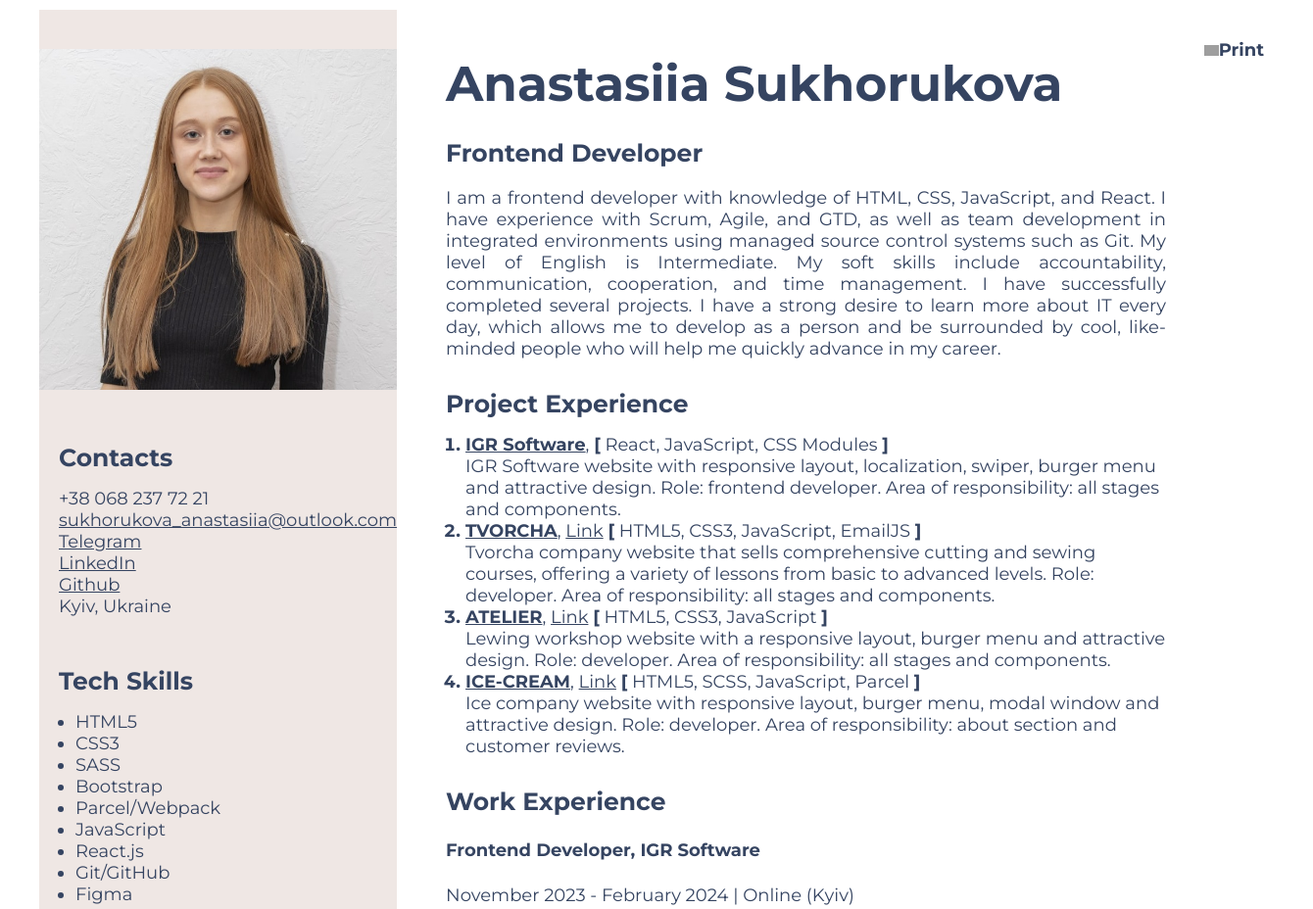
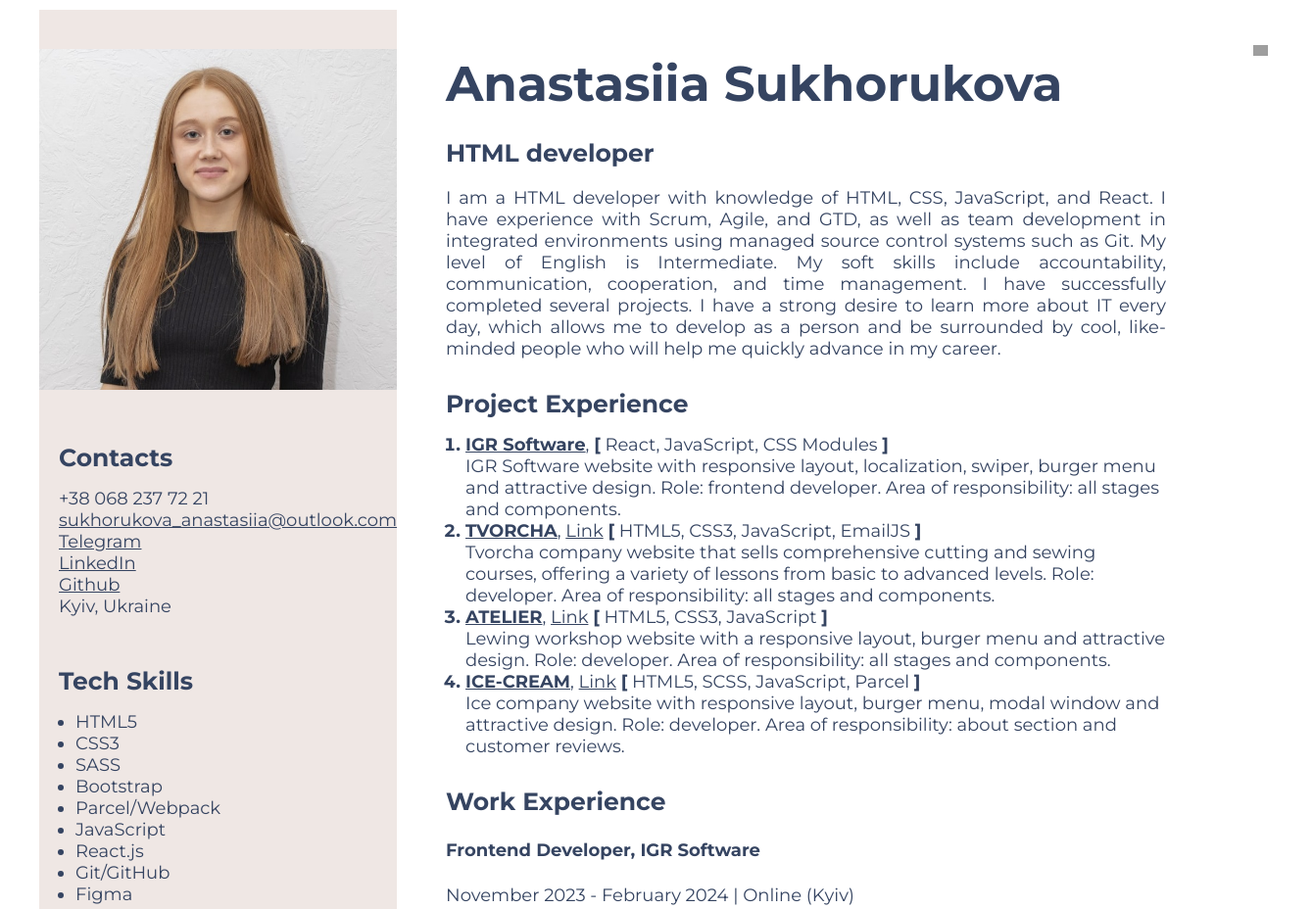
Before and after one commit to hrlnqnn/resume, a plain HTML site: page index.html in a window 1280 px wide. Shown: the top 928 px of the page at 98% size, 1340 px wide, since content can reach past the window. Drawn offline with Linux system fonts and the light colour scheme; grey boxes are pictures that could not be loaded.

Commit message:
change styles of the  print link

```diff
--- a/css/style.css
+++ b/css/style.css
@@ -48,7 +48,7 @@ span {
   font-size: 15px;
   font-weight: 700;
   /* line-height: 16px; */
-  color: var(--main-txt-color);
+  color: transparent;
   margin-bottom: 10px;
   text-decoration: none;
   text-align: left;
@@ -58,7 +58,7 @@ span {
   font-size: large;
   position: absolute;
   top: 30px;
-  right: -50px;
+  right: -100px;
 }
 
 .main-content-title {
--- a/index.html
+++ b/index.html
@@ -5,7 +5,7 @@
     <meta charset="UTF-8">
     <meta http-equiv="X-UA-Compatible" content="IE=edge">
     <meta name="viewport" content="width=device-width, initial-scale=1.0">
-    <title>CV Sukhorukova Anastasiia Frontend Developer</title>
+    <title>CV Sukhorukova Anastasiia HTML developer</title>
     <link rel="preconnect" href="https://fonts.gstatic.com">
     <link href="https://fonts.googleapis.com/css2?family=Montserrat:wght@400;700&display=swap" rel="stylesheet">
     <link rel="stylesheet" href="./css/style.css">
@@ -23,8 +23,8 @@
             </a>
             <div class="about-me-section">
                 <h1 class="about-me-name">Anastasiia Sukhorukova</h1>
-                <h2 class="about-me-profession">Frontend Developer</h2>
-                <p class="about-me-descriptions"> I am a frontend developer with knowledge of HTML, CSS, JavaScript, and React.
+                <h2 class="about-me-profession">HTML developer</h2>
+                <p class="about-me-descriptions"> I am a HTML developer with knowledge of HTML, CSS, JavaScript, and React.
                     I have experience with Scrum, Agile, and GTD, as well as team development in integrated environments using managed source control systems such as Git.
                     My level of English is Intermediate. My soft skills include accountability, communication, cooperation, and time management.
                     I have successfully completed several projects.
@@ -143,7 +143,7 @@
                     <li>
                         <b><span>IT School GoIT</span></b><br>
                         <span>Sep. 2022 - Feb. 2023</span><br>
-                        <span>Bootcamp course Fullstack development (IT Generation program)</span><br>
+                        <span>Bootcamp course Frontend development (IT Generation program)</span><br>
                     </li>
                     <li>
                         <b><span>IT Education Academy (ITEA)</span></b><br>
@@ -154,7 +154,6 @@
                         <b><span>Kharkiv Institute of Trade and Economics</span></b><br>
                         <span>Sep. 2013 - May 2018</span><br>
                         <span>Customs Affairs, Master's degree</span><br>
-
                     </li>
                 </ul>
             </div>
```
